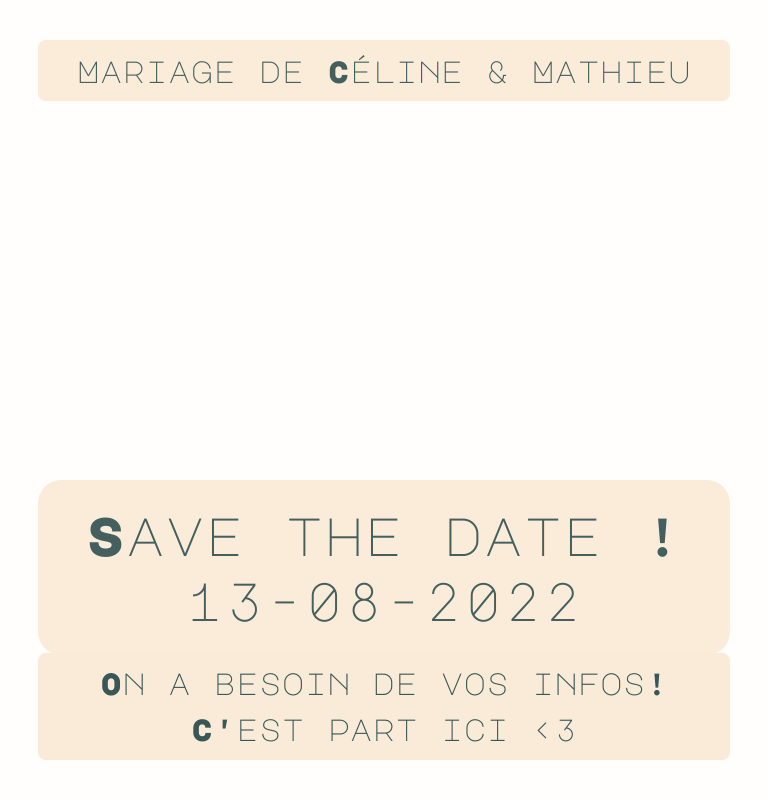
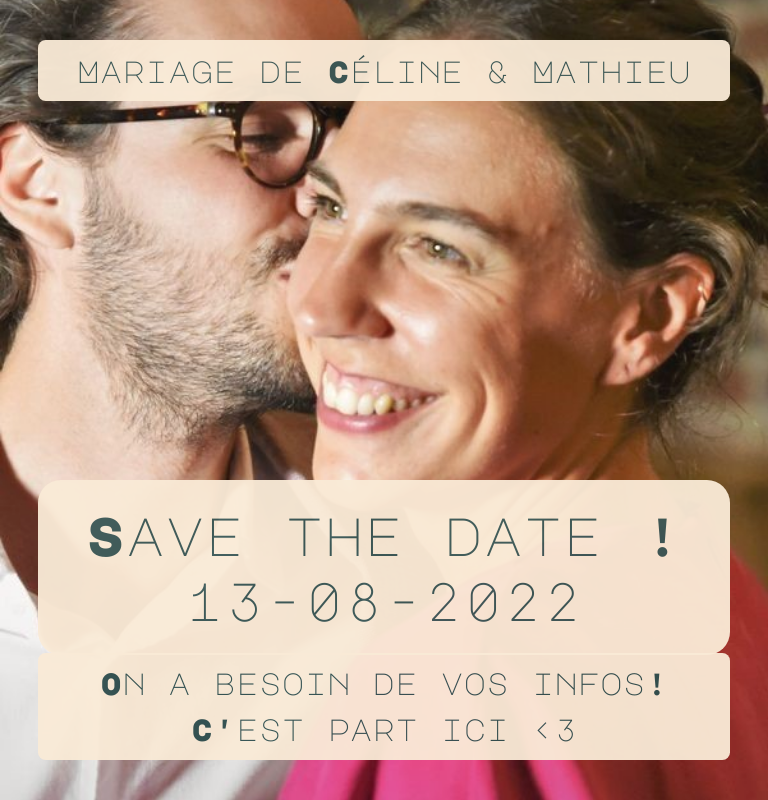
Before and after one commit to matherbs/MariageCeceAndMath, a plain HTML site: page index.html in a window 768 px wide. Drawn offline with nearby package versions, Linux system fonts and the light colour scheme; a web font is replaced by a local one.

Commit message:
Update Style.css

```diff
--- a/Style.css
+++ b/Style.css
@@ -45,7 +45,7 @@ font-family: 'Pacifico', cursive;
 
 @media (min-aspect-ratio: 18/9) and (min-width: 700px) {
   #Hbackground {
-    background-image: url("image/Nous1.jpg");
+    background-image: url("Nous1.jpg");
   }
 
   #Save {
@@ -79,7 +79,7 @@ font-family: 'Pacifico', cursive;
 
 @media (max-aspect-ratio: 18/9) and (min-width: 700px) {
   #Hbackground {
-    background-image: url("image/Nous1.jpg");
+    background-image: url("Nous1.jpg");
   }
 
   #Save {
@@ -114,7 +114,7 @@ font-family: 'Pacifico', cursive;
 
 @media (max-width: 800px) {
   #Hbackground {
-    background-image: url("image/NousV1.jpg");
+    background-image: url("NousV1.jpg");
   }
 
   #Save {
```
